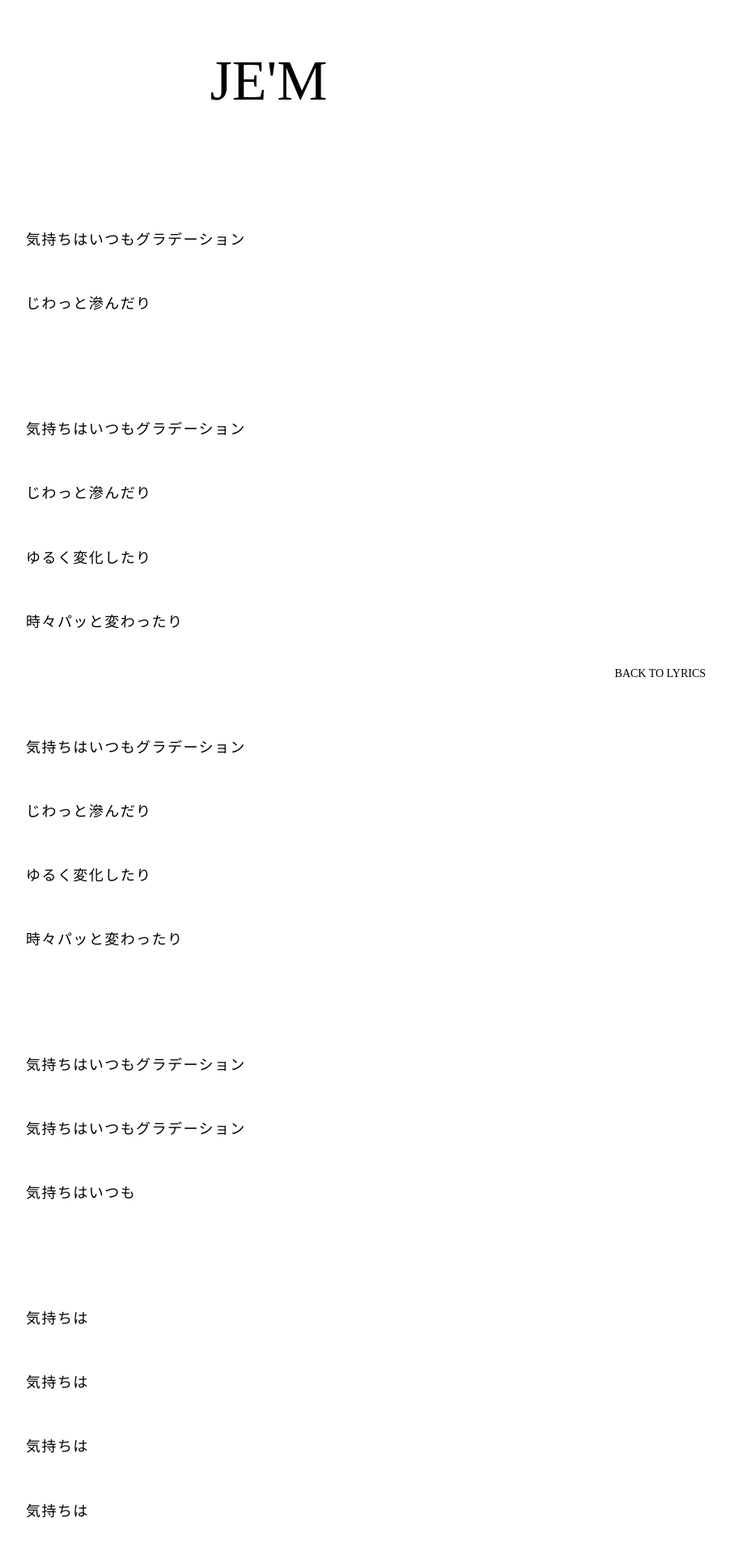
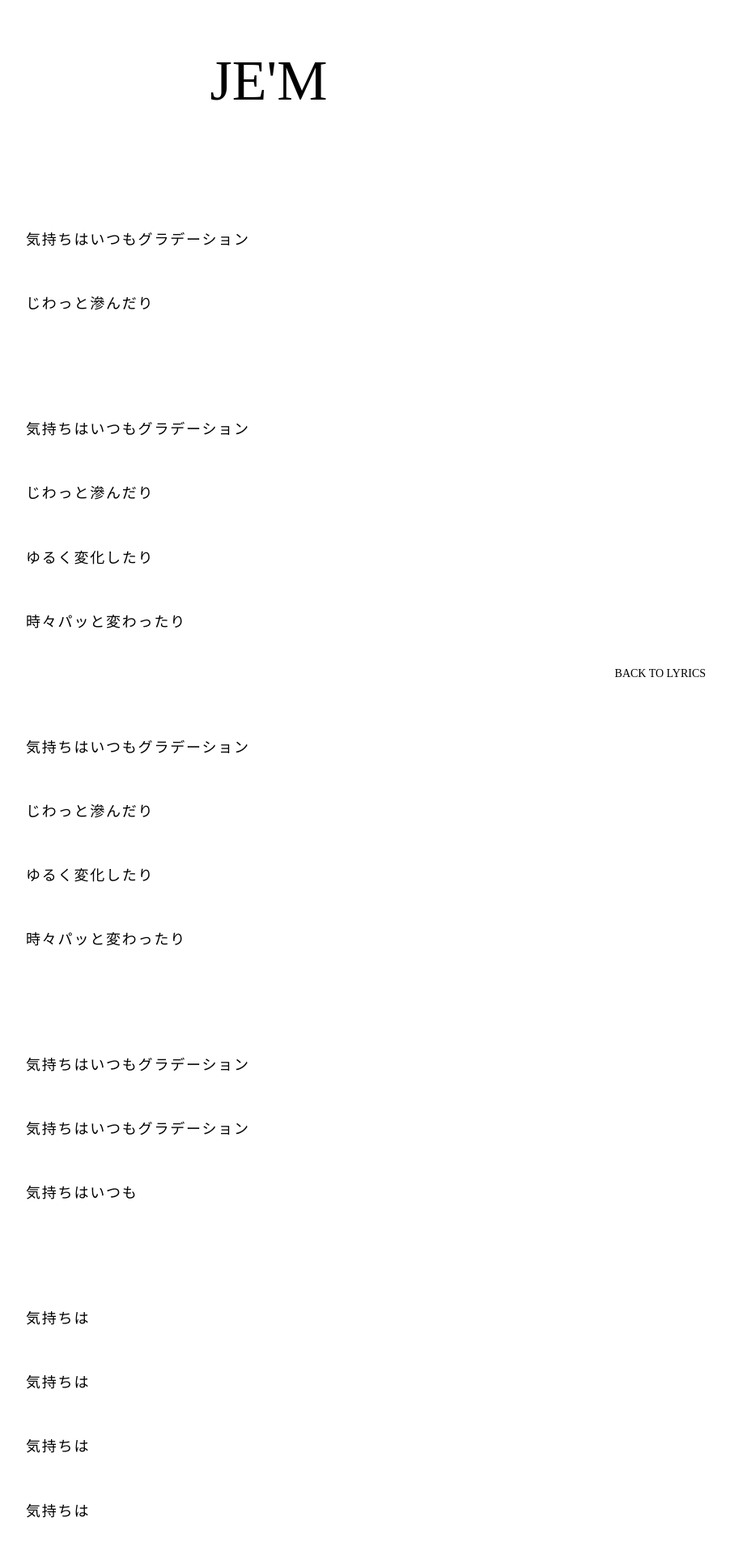
Before and after one commit to ohlucinda/jemlyrics, a Jekyll site: the page built from _posts/2026-04-10-気持ちはいつも 2.md, in a window 1280 px wide. Shown: the top 1920 px of the page at 81% size, without its empty margins (308-1210 px from the left). Built offline with Jekyll 4.4.1, drawn with Linux system fonts in a browser that asks for light colours; some web fonts are replaced.

Commit message:
Update lyrics.html

```diff
--- a/_layouts/lyrics.html
+++ b/_layouts/lyrics.html
@@ -3,7 +3,7 @@
 <head>
 <meta charset="UTF-8">
 <meta name="viewport" content="width=device-width, initial-scale=1.0">
-<link href="https://fonts.googleapis.com/css2?family=Aboreto&family=Zen+Maru+Gothic:wght@400;500&display=swap" rel="stylesheet">
+<link href="https://fonts.googleapis.com/css2?family=Aboreto&family=Montserrat:wght@100&family=Zen+Maru+Gothic:wght@400&display=swap" rel="stylesheet">
 <style>
 * { box-sizing: border-box; }
 body { font-family: 'Aboreto', cursive; margin: 0; padding: 0; }
@@ -18,16 +18,17 @@
 }
 .site-header a { font-size: 70px; }
 
-/* 歌詞の部分：丸みのある優しいフォントに */
 .lyrics-content {
-  font-family: 'Zen Maru Gothic', sans-serif;
+  /* 英語には極細Montserrat、日本語には丸ゴシックを適用 */
+  font-family: 'Montserrat', 'Zen Maru Gothic', sans-serif;
+  font-weight: 100; /* 極限まで細くします */
   font-size: 18px;
-  line-height: 2.2; /* 行間を広げてゆったりさせました */
+  line-height: 2.2;
   text-align: left;
   white-space: pre-wrap;
   width: 60%;
   margin-left: 10%;
-  letter-spacing: 0.08em; /* 文字のトゲトゲ感を消すために間隔を少し広げています */
+  letter-spacing: 0.1em; /* 間隔を広げて繊細さを出します */
 }
 
 .back {
```
